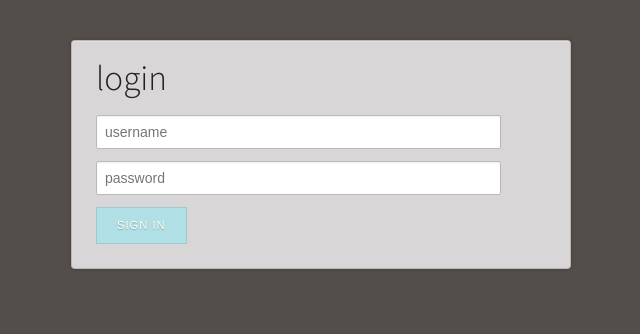
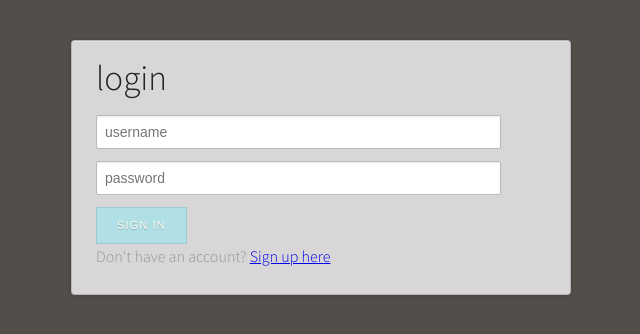
Before and after one commit to eduardoramirez/scalabrine, a PHP site: page /login in a window 1280 px wide. Shown: the top 334 px of the page, without its empty margins (319-959 px from the left). Run offline with PHP 8.4, Linux system fonts and the light colour scheme.

Commit message:
updated login page test

```diff
--- a/login.php
+++ b/login.php
@@ -71,6 +71,7 @@
             <input type="password" name="password" id="password" placeholder="password"  required="required" />
         </label>
         <button type="submit" class="btn-minimal" name="login">sign in</button>
+        <p>Don't have an account? <a href="/login">Sign up here</a></p>
     </form>
 </section>
 <?php
```
